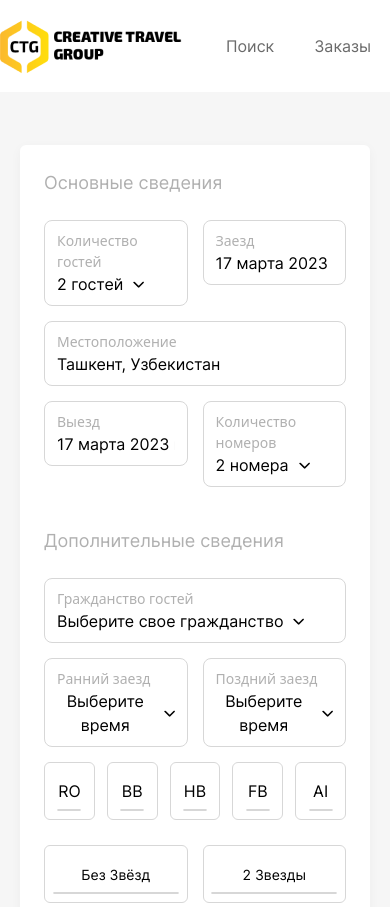
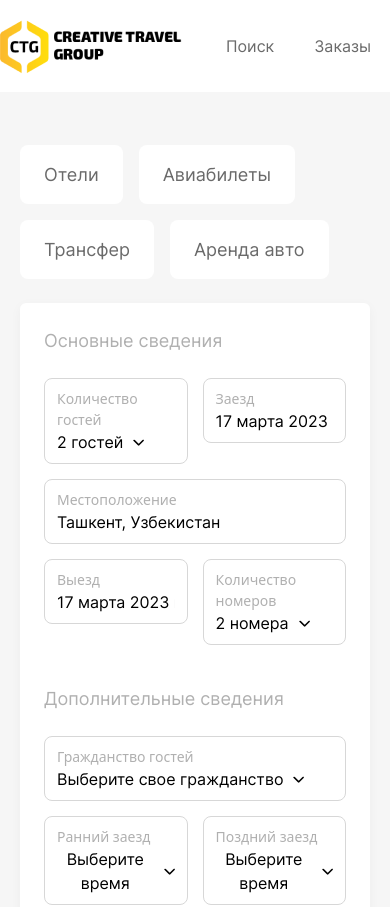
Before and after one commit to Mohammadxoja2005/creativetravel, a React (Create React App) app: page /admin in a window 390 px wide. Shown: the top 907 px of the page. Built offline with nearby package versions, Linux system fonts and the light colour scheme.

Commit message:
added response to tab of filter

```diff
--- a/src/layouts/filter/index.module.scss
+++ b/src/layouts/filter/index.module.scss
@@ -26,3 +26,10 @@
   font-weight: 400;
   color: #6a6a6a;
 }
+
+@media screen and (max-width: 768px) {
+  .filter_sort_btn_container {
+    flex-wrap: wrap;
+  }
+
+}
--- a/src/layouts/filter/index.tsx
+++ b/src/layouts/filter/index.tsx
@@ -22,7 +22,7 @@ const FILTER: FC = () => {
     return (
         <section className={styles.filter}>
             <div className={styles.filter_container}>
-                {/* <Menu>
+                <Menu>
                     <div className={styles.filter_sort_btn_container}>
                         <Menu.Button className={styles.filter_sort_btn}>
                             Отели
@@ -37,7 +37,7 @@ const FILTER: FC = () => {
                             Аренда авто
                         </Menu.Button>
                     </div>
-                </Menu> */}
+                </Menu>
                 <FILTERBYHOTEL />
             </div>
         </section>
```
